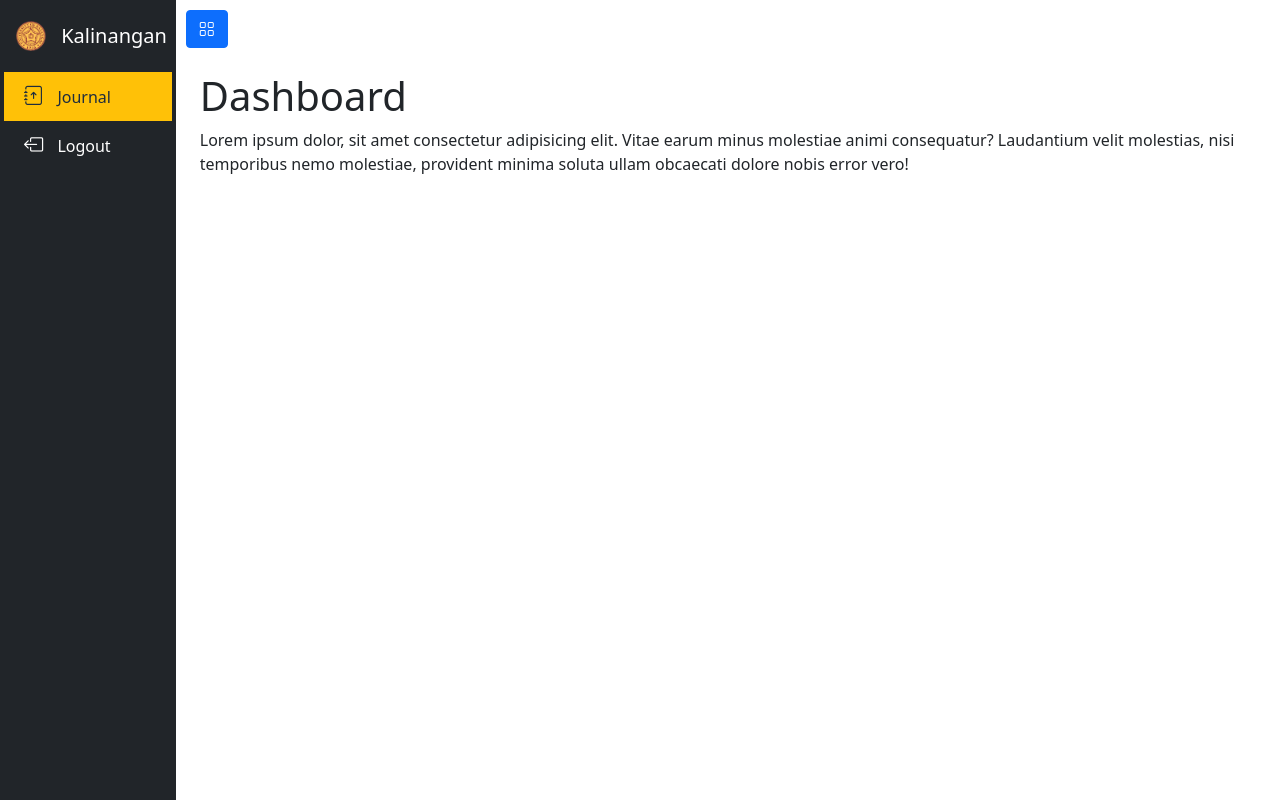
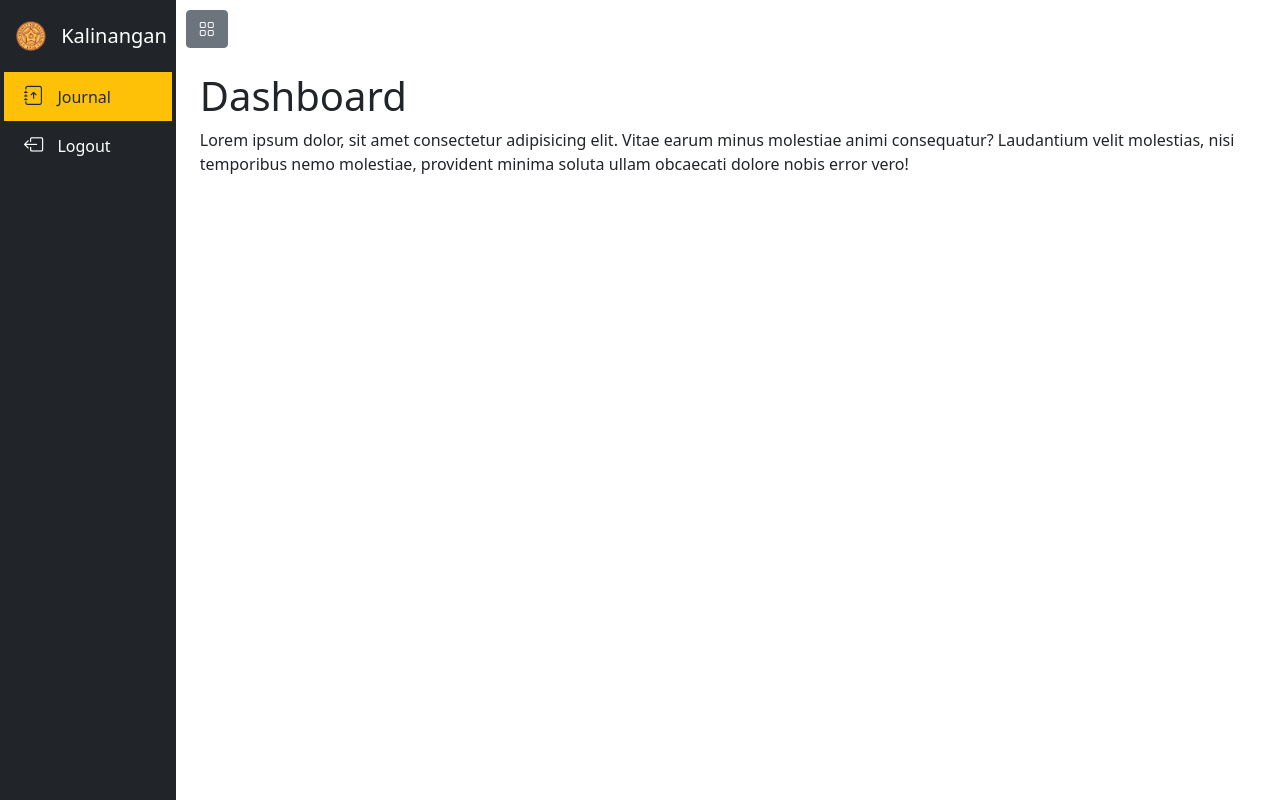
Before and after one commit to kyoshie/finalProjectWS, a PHP site: page /admin.php in a window 1280 px wide. Run offline with PHP 8.4, Linux system fonts and the light colour scheme.

Commit message:
minor changes only

```diff
--- a/admin.css
+++ b/admin.css
@@ -34,8 +34,6 @@ body {
     color: #1f2d3d;
   }
 
-
-
   #sidebar .nav-link i {
     margin-right: 10px;
     font-size: 1.2em;
--- a/admin.php
+++ b/admin.php
@@ -46,7 +46,7 @@
 
     <div id="page-content-wrapper">
         <nav class="navbar navbar-expand-lg py-4 px-4">
-            <button id="toggle-btn" class="btn btn-primary">
+            <button id="toggle-btn" class="btn btn-secondary">
                 <i class="bi bi-grid"></i>
             </button>
         </nav>
```
